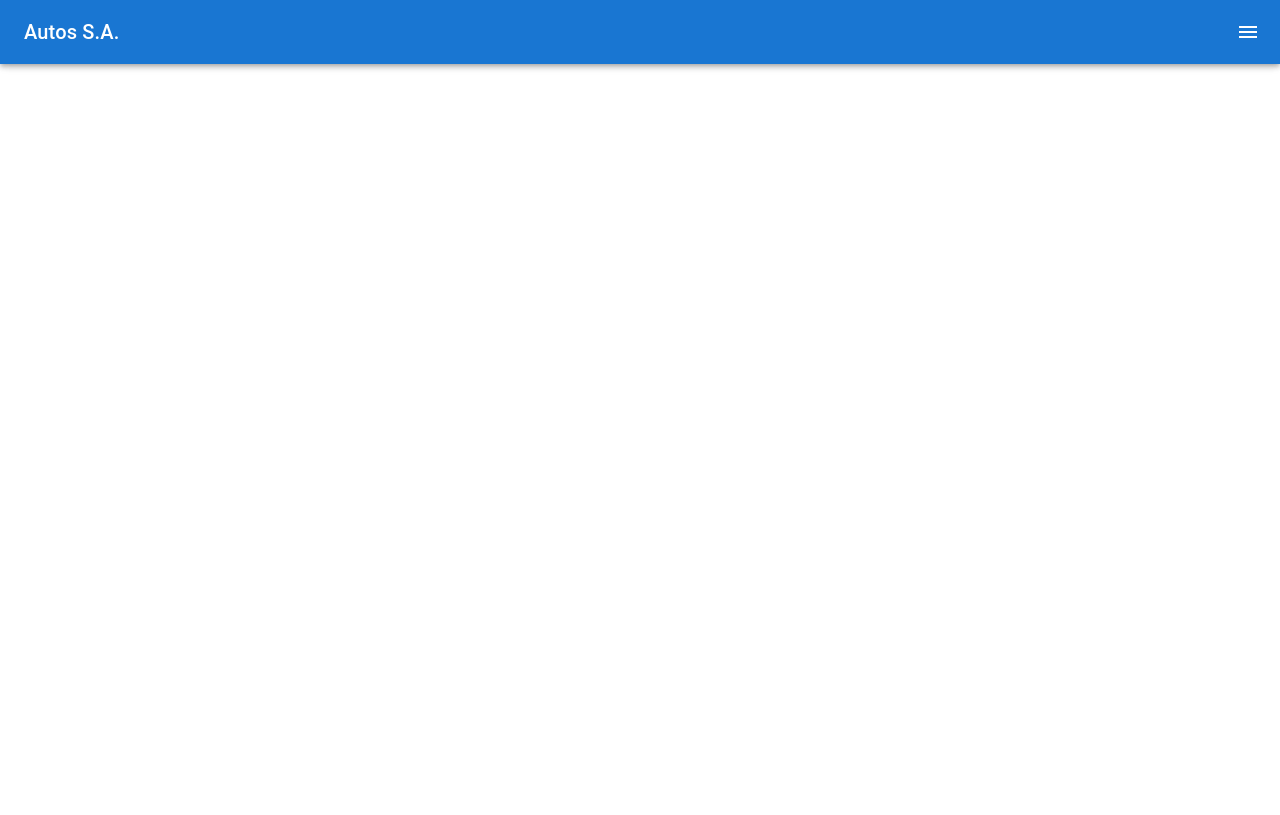
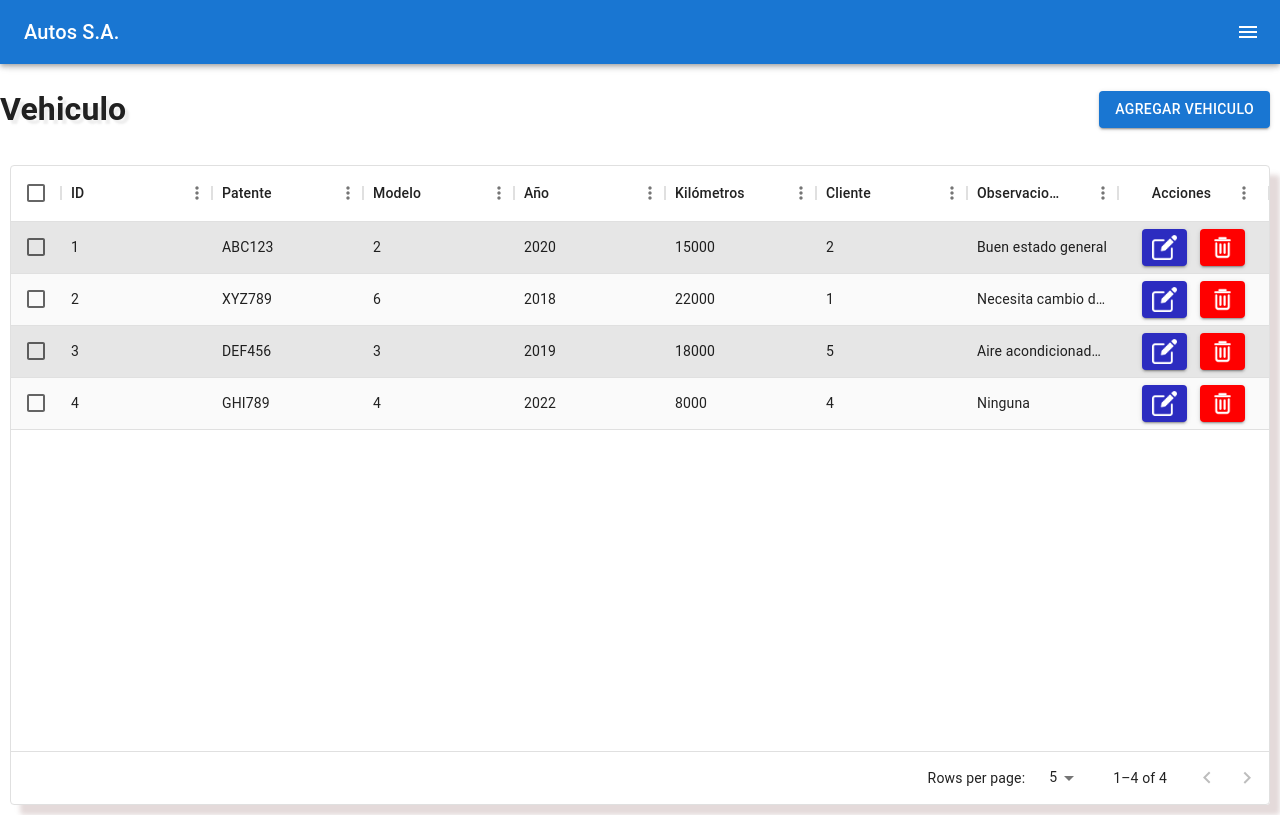
Before and after one commit to martingabetta1/AutosSA, a React (Create React App) app in the folder frontend/: page /vehiculo in a window 1280 px wide. Built offline with nearby package versions, Linux system fonts and the light colour scheme.

Commit message:
Generar CRUD de Vehiculos
- Agregar margen debajo de los select
- Agregar manejo de input de numeros
- Corregir import crudcontext de marcas

```diff
--- a/frontend/src/components/dialogs/DialogConstructor.jsx
+++ b/frontend/src/components/dialogs/DialogConstructor.jsx
@@ -18,11 +18,15 @@ export default function DialogConstructor() {
                 let value = bodyData[input.name]
                 switch (input.type) {
                     case 'text':
+                    case 'number':
+                    case 'multiline':
                         return <TextInput
                             key={key}
                             input={input}
                             handleInputValueChange={handleInputValueChange}
                             value={value}
+                            isNumber={input.type === 'number'}
+                            isMultiline={input.type === 'multiline'}
                         />
                     case 'autocomplete':
                         return <AutocompleteInput
--- a/frontend/src/components/dialogs/inputs/TextInput.jsx
+++ b/frontend/src/components/dialogs/inputs/TextInput.jsx
@@ -1,25 +1,37 @@
 import { useEffect, useState } from 'react';
 import TextField from '@mui/material/TextField';
+import { useCrudData } from '../../../contexts/CrudContext/CrudContext';
+
 
 export default function TextInput(props) {
 
+    const { CrudContext } = useCrudData();
+
+    const [bodyData,] = CrudContext.query.bodyData.data;
     const[value,setValue] = useState()
 
     useEffect(()=>{
         setValue(props.value)
     },[props.value])
 
+    //Acá
     const handleValueChange = (newValue)=>{
+        props.isNumber ? newValue = parseInt(newValue) : void (0)
         setValue(newValue)
         props.handleInputValueChange(props.input.name, newValue)
     }
 
-
+    console.log(bodyData);
     return (
         <>
             <TextField
                 label={props.input.label}
                 variant="outlined"
+
+                //multilinea
+                multiline={props.isMultiline}
+                rows={4}
+
                 value={value || ""}
                 onChange={(event) => handleValueChange(event.target.value)}
             />
--- a/frontend/src/components/utils/DialogsUtils.jsx
+++ b/frontend/src/components/utils/DialogsUtils.jsx
@@ -9,7 +9,8 @@ import CircularProgress from '@mui/material/CircularProgress';
 const BootstrapDialog = styled(Dialog)(({ theme }) => ({
   '& .MuiDialogContent-root': {
     padding: theme.spacing(2),
-    position: 'relative'
+    position: 'relative',
+    'overflow-y':'scroll',
   },
   '& .MuiDialogActions-root': {
     padding: theme.spacing(1),
@@ -20,6 +21,9 @@ const BootstrapDialog = styled(Dialog)(({ theme }) => ({
 }));
 
 const InputStyles = styled('div')({
+  '& .MuiBox-root':{
+    margin: '0px 0px 10px 0px'
+  },
   '& .MuiTextField-root': {
     display: 'block',
     margin: '0px 0px 10px 0px'
--- a/frontend/src/pages/Marca.jsx
+++ b/frontend/src/pages/Marca.jsx
@@ -1,7 +1,7 @@
 import { useEffect, useState } from 'react'
 import CrudTemplate from '../components/CrudTemplate'
 import CreateDialog from '../components/dialogs/CreateDialog'
-import { useCrudData } from '../contexts/CrudContext';
+import { useCrudData } from '../contexts/CrudContext/CrudContext';
 import Api from '../services/Api'
 
 export default function Marca() {
--- a/frontend/src/pages/Vehiculo.jsx
+++ b/frontend/src/pages/Vehiculo.jsx
@@ -1,9 +1,152 @@
-import {useState} from 'react'
+import { useEffect, useState } from 'react';
+import CrudTemplate from '../components/CrudTemplate';
+import CreateDialog from '../components/dialogs/CreateDialog';
+import { useCrudData } from '../contexts/CrudContext/CrudContext';
+import Api from '../services/Api';
+
 
 export default function Vehiculo() {
-  return (
-    <div>
+  const title = "Vehiculo",
+  { CrudContext } = useCrudData()
 
-    </div>
-  )
+const [, setDialogData] = CrudContext.dialogs.data,
+  [, setDialogInputs] = CrudContext.inputs,
+  [endpoints, setEndpoints] = CrudContext.query.endpoints,
+  [rows, setRows] = CrudContext.crudStructure.rows
+
+let rowsTemplate = [
+  {
+    id: 1,
+    patente: "ABC123",
+    modelo: 2,
+    anio: 2020,
+    kilometros: 15000,
+    cliente: 2,
+    observaciones: "Buen estado general"
+  },
+  {
+    id: 2,
+    patente: "XYZ789",
+    modelo: 6,
+    anio: 2018,
+    kilometros: 22000,
+    cliente: 1,
+    observaciones: "Necesita cambio de aceite"
+  },
+  {
+    id: 3,
+    patente: "DEF456",
+    modelo: 3,
+    anio: 2019,
+    kilometros: 18000,
+    cliente: 5,
+    observaciones: "Aire acondicionado defectuoso"
+  },
+  {
+    id: 4,
+    patente: "GHI789",
+    modelo: 4,
+    anio: 2022,
+    kilometros: 8000,
+    cliente: 4,
+    observaciones: "Ninguna"
+  }
+];;
+
+
+useEffect(() => {
+  setEndpoints({
+      fetch:'/vehiculo',
+      create: '/vehiculo',
+      edit: '/vehiculo',
+      delete: '/vehiculo'
+  })
+  setDialogData({
+      title: 'vehiculo'
+  })
+  setDialogInputs([
+      {
+          name: 'patente',
+          label: 'Patente',
+          type: 'text',
+          validations:{
+              length:7
+          }
+      },
+      {
+          name: 'modelo',
+          label: 'Modelo',
+          type: 'select',
+          validations:{
+              length:10
+          }
+      },
+      {
+          name: 'anio',
+          label: 'Año',
+          type: 'number',
+          validations:{
+              length:4
+          },
+      },
+      {
+      name: 'kilometros',
+      label: 'Kilómetros',
+      type: 'number',
+      validations:{
+          length:9
+      },
+    },
+    {
+      name: 'cliente',
+      label: 'Cliente',
+      type: 'select',
+      validations:{
+      },
+  },
+  {
+    name: 'observaciones',
+    label: 'Observaciones',
+    type: 'multiline',
+    validations:{
+    },
+},
+  ])
+  setRows(rowsTemplate)
+  // getRegisters()
+}, [])
+
+
+const columns = [
+  { field: 'id', headerName: 'ID', flex: 1 },
+  { field: 'patente', headerName: 'Patente', flex: 1 },
+  { field: 'modelo', headerName: 'Modelo', flex: 1 },
+  { field: 'anio', headerName: 'Año', flex: 1 },
+  { field: 'kilometros', headerName: 'Kilómetros', flex: 1 },
+  { field: 'cliente', headerName: 'Cliente', flex: 1 },
+  { field: 'observaciones', headerName: 'Observaciones', flex: 1 },
+];
+
+const getRegisters = async () => {
+  await Api.getQuery(endpoints.fetch)
+      .then((res) => {
+          setRows(res)
+      }).catch((error) => {
+          throw new Error(error.message)
+        })
 }
+return (
+  <div>
+      <div style={{ display: 'flex', justifyContent: 'space-between', alignItems: 'center' }}>
+          <div>
+              <h1 className="crud-title">{title}</h1>
+          </div>
+          <CreateDialog />
+      </div>
+      <CrudTemplate
+          rows={rows}
+          columns={columns}
+      />
+  </div>
+)
+}
```
Also changed, not shown: 1 other file (tests, documents, lock files or other folders).
